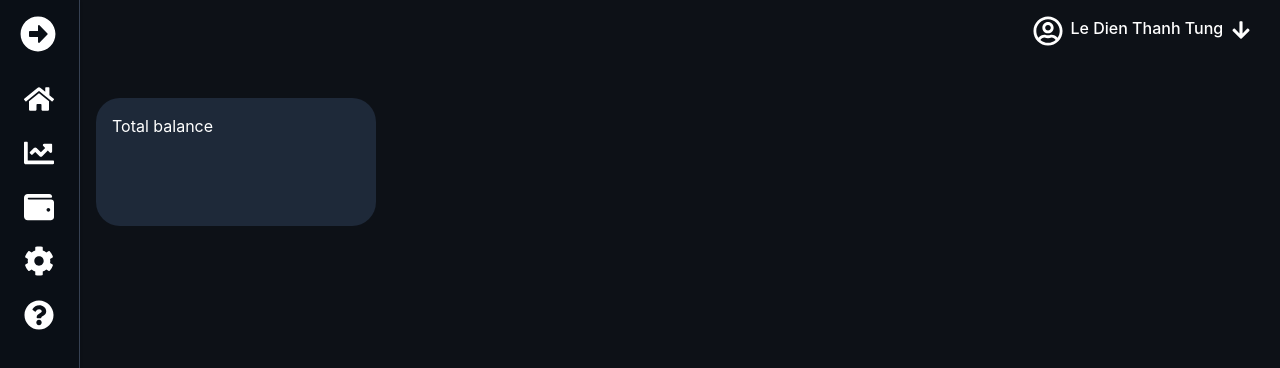
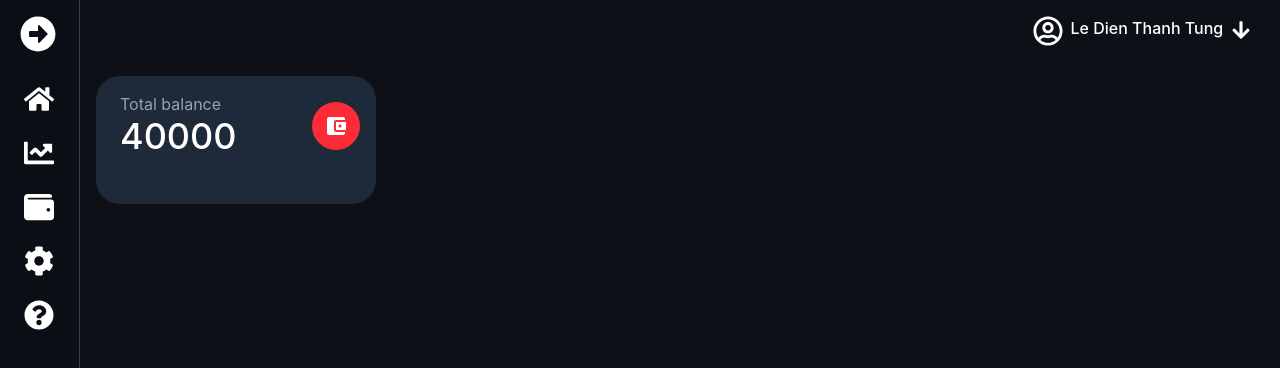
Before and after one commit to rigby200602/expense-tracking, a React (Vite) app: page / in a window 1280 px wide. Shown: the top 368 px of the page. Built offline with nearby package versions, Linux system fonts and the light colour scheme.

Commit message:
fix: update Home component to use Card for displaying total balance

```diff
--- a/src/pages/Home.tsx
+++ b/src/pages/Home.tsx
@@ -1,13 +1,12 @@
+import Card from "../components/Card";
 
 
 const Home = () => {
   return (
-    <div className="text-white flex gap-4 flex-wrap">
-      <div className="w-[24%] h-32 bg-gray-800 rounded-3xl p-4 mt-[7%]">
-        <p>Total balance</p>
-      </div>
+    <div className="grid grid-cols-4 gap-4 flex-wrap mt-15">
+      <Card/>
     </div>
-  )
-}
+  );
+};
 
-export default Home
+export default Home;
```
